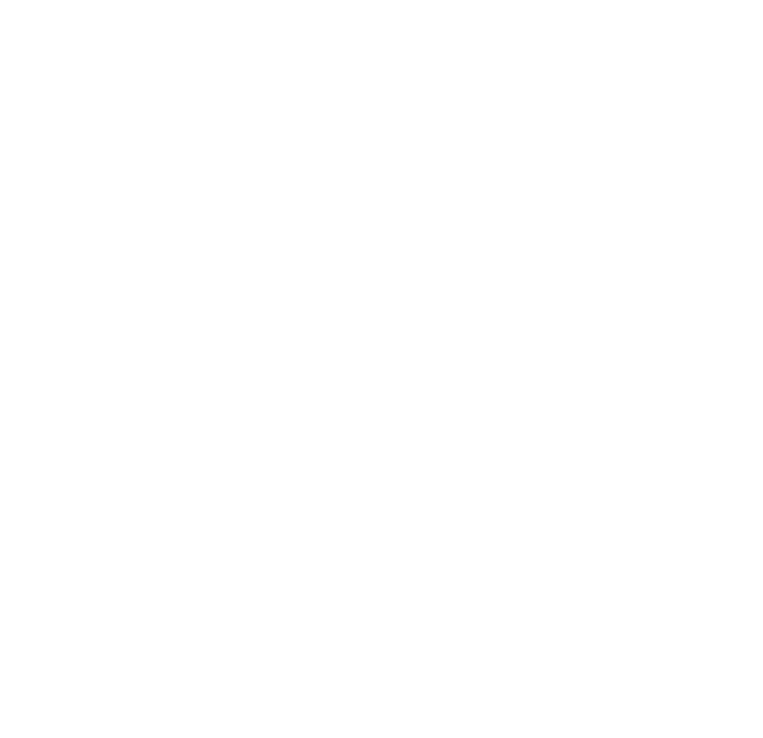
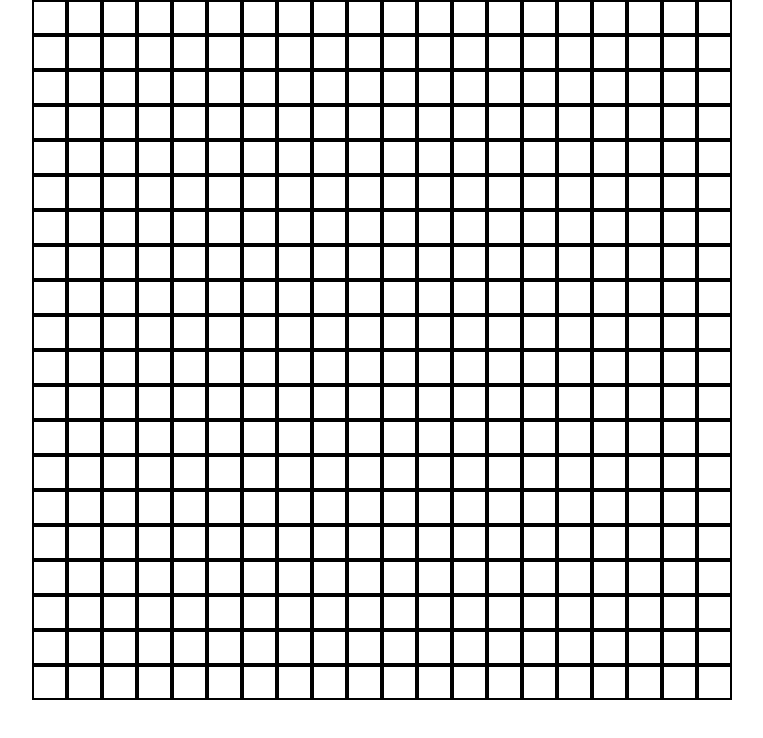
Before and after one commit to pro-boost/Etch-a-Sketch, a plain HTML site: page index.html in a window 1280 px wide. Shown: the whole page, without its empty margins (258-1021 px from the left). Drawn offline with nearby package versions, Linux system fonts and the light colour scheme.

Commit message:
Create dynamic grid of divs with adjustable number of boxes :
- Add JavaScript code to create a grid of square divs
- Implemente functionality to adjust the number of boxes in the grid
- Add random background color generation for each box
- Add hover effect to change background color randomly

The grid layout is achieved using Flexbox, and each box maintains a square aspect ratio regardless of the container's dimensions.

```diff
--- a/JS/script.js
+++ b/JS/script.js
@@ -0,0 +1,30 @@
+let container = document.querySelector(".container");
+let gridSize = 20;
+for (let i=0; i<gridSize*gridSize; i++) {
+  let box = document.createElement("div");
+  box.style.width= "calc(100% / 20)";
+  box.style.height= "calc(100% / 20)";
+  box.addEventListener("mouseover", () => {
+    box.style.backgroundColor=randomColor();
+  });
+  box.addEventListener("mouseout", () => {
+    box.style.backgroundColor= "white";
+  });
+  box.addEventListener("click", () => {
+    box.style.backgroundColor="black";
+  });
+
+  box.classList.add("box");
+  container.appendChild(box);
+}
+
+
+
+
+//fonction to generate random RGB color
+function randomColor() {
+  let r = Math.floor(Math.random() * 256);
+  let g = Math.floor(Math.random() * 256);
+  let b = Math.floor(Math.random() * 256);
+  return "rgb(" +r+ "," + g + "," + b + ")";
+}
--- a/css/style.css
+++ b/css/style.css
@@ -0,0 +1,18 @@
+body {
+    margin: 0;
+    padding: 0;
+    box-sizing: border-box;
+}
+.container {
+    background-color: black;
+    width: 700px !important;
+    height: 700px !important;
+    padding: 0 !important;
+    display: flex;
+    flex-wrap: wrap
+}
+.box {
+    background-color: white;
+    padding: 0;
+    border: 2px solid black;
+}
--- a/index.html
+++ b/index.html
@@ -9,6 +9,8 @@
     <title>Etch-a-Sketch</title>
 </head>
 <body>
+    <div class="container">
+    </div>
 
 </body>
 </html>
```
